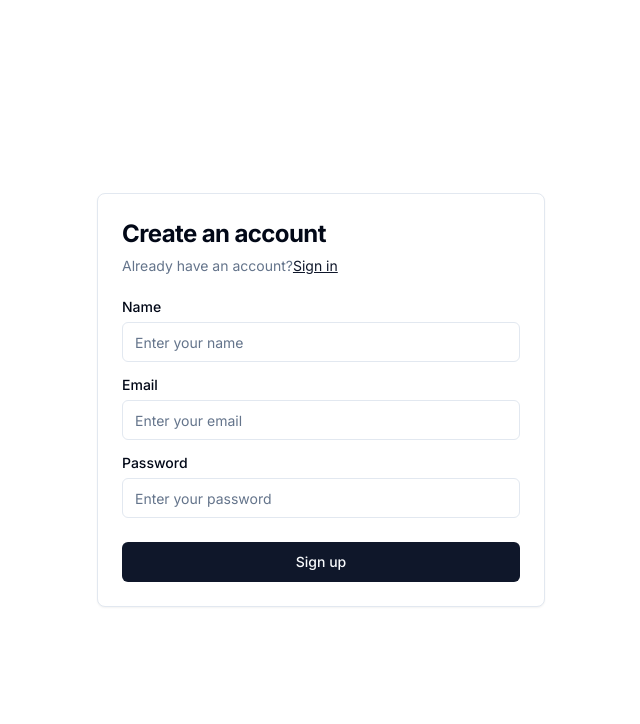
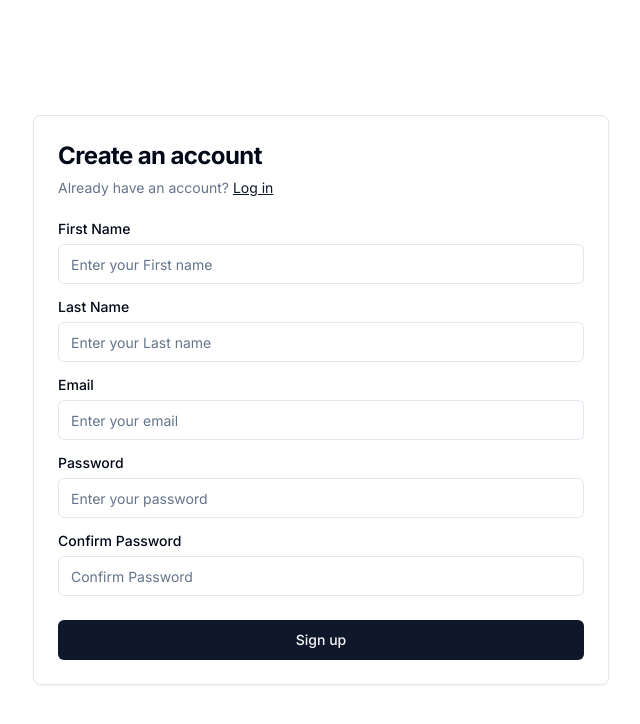
Before and after one commit to riajulpro/studyhub-frontend, a Next.js app: page /register in a window 1280 px wide. Shown: the top 724 px of the page, without its empty margins (319-959 px from the left). Built offline with nearby package versions, Linux system fonts and the light colour scheme; no server answers.

Commit message:
register form added

```diff
--- a/src/app/register/page.tsx
+++ b/src/app/register/page.tsx
@@ -1,8 +1,4 @@
-/**
- * v0 by Vercel.
- * @see https://v0.dev/t/i8gqcrYis5F
- * Documentation: https://v0.dev/docs#integrating-generated-code-into-your-nextjs-app
- */
+"use client";
 import { Button } from "@/components/ui/button";
 import {
   Card,
@@ -14,43 +10,135 @@ import {
 } from "@/components/ui/card";
 import { Input } from "@/components/ui/input";
 import { Label } from "@/components/ui/label";
+import { ErrorMessage, Field, Form, Formik } from "formik";
 import Link from "next/link";
+import * as Yup from "yup";
 
-const page = () => {
+const initialValues = {
+  firstName: "",
+  lastName: "",
+  email: "",
+  password: "",
+  confirm: "",
+};
+
+type TFormValues = typeof initialValues;
+
+const validationSchema = Yup.object({
+  firstName: Yup.string().required("First name is required"),
+  lastName: Yup.string().required("Last name is required"),
+  email: Yup.string()
+    .email("Invalid email address")
+    .required("Email is required"),
+  password: Yup.string().required("Password is required"),
+  confirm: Yup.string()
+    .oneOf([Yup.ref("password"), undefined], "Passwords must match")
+    .required("Confirm password is required"),
+});
+
+const handleSubmit = (values: TFormValues) => {
+  console.log(values);
+};
+
+const Page = () => {
   return (
     <div className="flex flex-col min-h-dvh">
       <main className="flex-1 flex items-center justify-center px-4 md:px-6">
-        <Card className="w-full max-w-md">
+        <Card className="w-full max-w-xl">
           <CardHeader>
             <CardTitle className="text-2xl font-bold">
               Create an account
             </CardTitle>
             <CardDescription>
-              Already have an account?
+              Already have an account?{" "}
               <Link
-                href="#"
+                href="/login"
                 className="text-primary underline"
                 prefetch={false}
               >
-                Sign in
+                Log in
               </Link>
             </CardDescription>
           </CardHeader>
+          <Formik
+            initialValues={initialValues}
+            validationSchema={validationSchema}
+            onSubmit={handleSubmit}
+          >
+            {() => (
+              <Form>
                 <CardContent className="space-y-4">
                   <div className="grid gap-2">
-              <Label htmlFor="name">Name</Label>
-              <Input id="name" placeholder="Enter your name" />
+                    <Label htmlFor="firstName">First Name</Label>
+                    <Field
+                      as={Input}
+                      id="firstName"
+                      name="firstName"
+                      placeholder="Enter your First name"
+                    />
+                    <ErrorMessage
+                      name="firstName"
+                      component="div"
+                      className="text-red-500 text-sm"
+                    />
+                  </div>
+                  <div className="grid gap-2">
+                    <Label htmlFor="lastName">Last Name</Label>
+                    <Field
+                      as={Input}
+                      id="lastName"
+                      name="lastName"
+                      placeholder="Enter your Last name"
+                    />
+                    <ErrorMessage
+                      name="lastName"
+                      component="div"
+                      className="text-red-500 text-sm"
+                    />
                   </div>
                   <div className="grid gap-2">
                     <Label htmlFor="email">Email</Label>
-              <Input id="email" type="email" placeholder="Enter your email" />
+                    <Field
+                      as={Input}
+                      id="email"
+                      name="email"
+                      type="email"
+                      placeholder="Enter your email"
+                    />
+                    <ErrorMessage
+                      name="email"
+                      component="div"
+                      className="text-red-500 text-sm"
+                    />
                   </div>
                   <div className="grid gap-2">
                     <Label htmlFor="password">Password</Label>
-              <Input
+                    <Field
+                      as={Input}
                       id="password"
+                      name="password"
                       type="password"
                       placeholder="Enter your password"
+                    />
+                    <ErrorMessage
+                      name="password"
+                      component="div"
+                      className="text-red-500 text-sm"
+                    />
+                  </div>
+                  <div className="grid gap-2">
+                    <Label htmlFor="confirm">Confirm Password</Label>
+                    <Field
+                      as={Input}
+                      id="confirm"
+                      name="confirm"
+                      type="password"
+                      placeholder="Confirm Password"
+                    />
+                    <ErrorMessage
+                      name="confirm"
+                      component="div"
+                      className="text-red-500 text-sm"
                     />
                   </div>
                 </CardContent>
@@ -59,9 +147,13 @@ const page = () => {
                     Sign up
                   </Button>
                 </CardFooter>
+              </Form>
+            )}
+          </Formik>
         </Card>
       </main>
     </div>
   );
 };
-export default page;
+
+export default Page;
```
Lines whose indentation alone changed are shown as unchanged.
